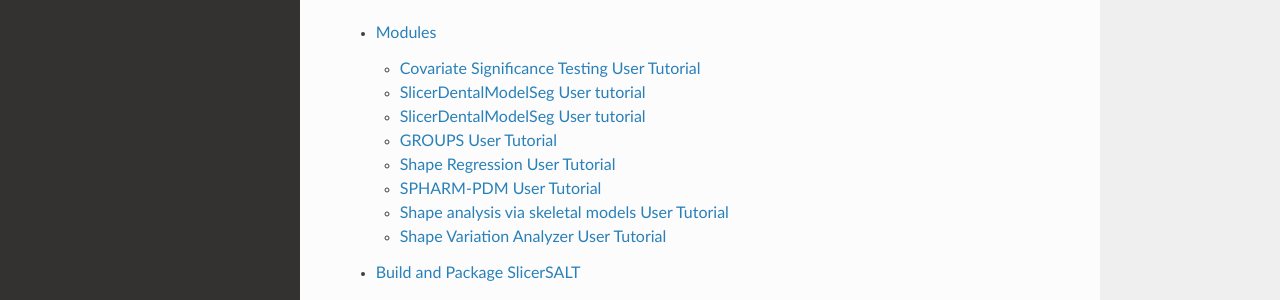
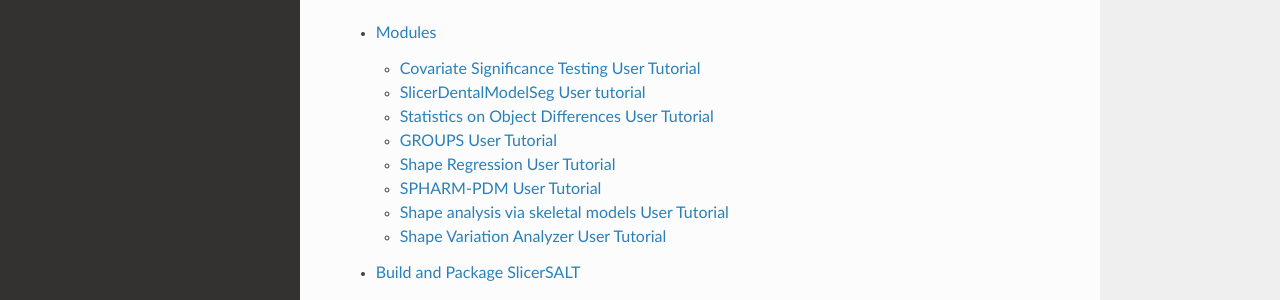
Before and after one commit to Kitware/SlicerSALT, a Sphinx documentation site: the page built from Docs/index.md, in a window 1280 px wide and 1057 px high. Shown: the part 331-631 px from the top of the window. Built offline with Sphinx 7.4.7 and the Read the Docs theme 3.1.0, drawn with Linux system fonts in a browser that asks for light colours.

Commit message:
DOC: Correct module name

```diff
--- a/Docs/modules/DifferenceStatistics.md
+++ b/Docs/modules/DifferenceStatistics.md
@@ -1,4 +1,4 @@
-# SlicerDentalModelSeg User tutorial
+# Statistics on Object Differences User Tutorial
 
 Authors: Kedar Madi, Beatriz Paniagua, Jared Vicory
 
```
